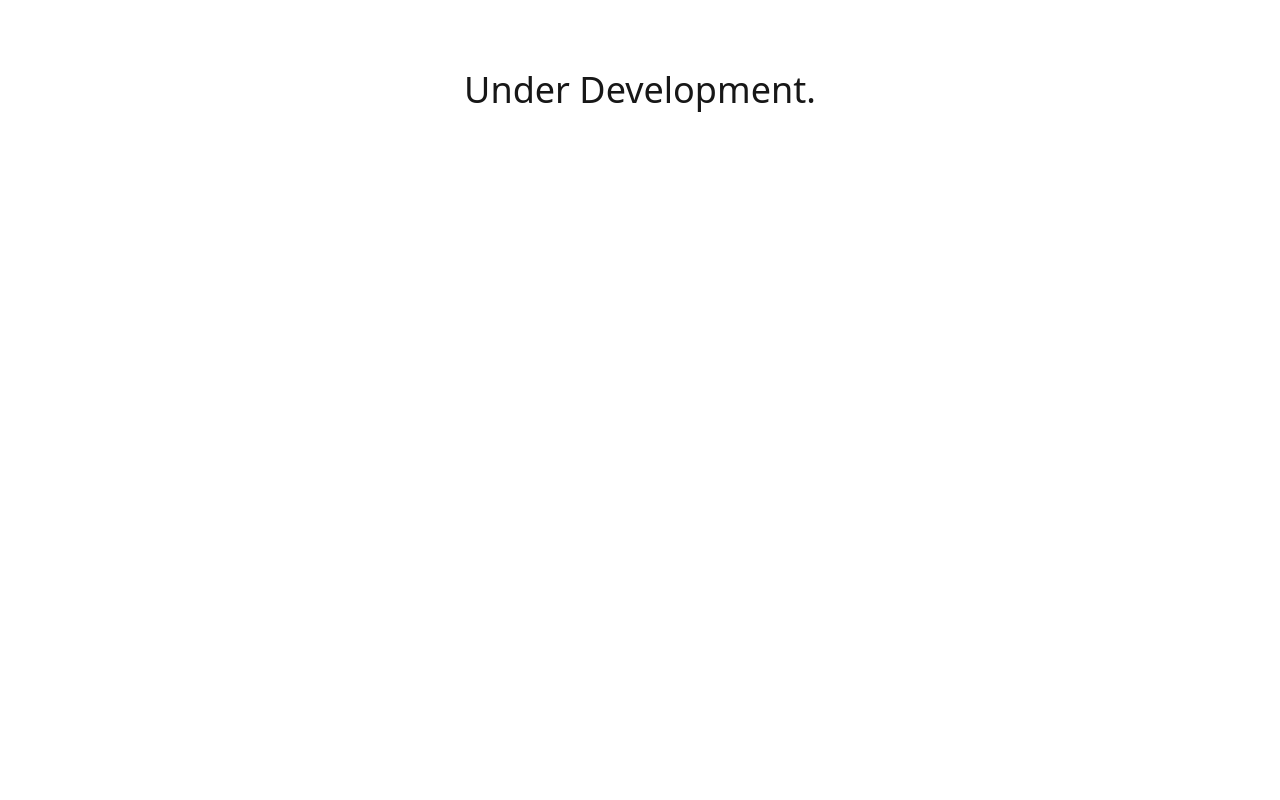
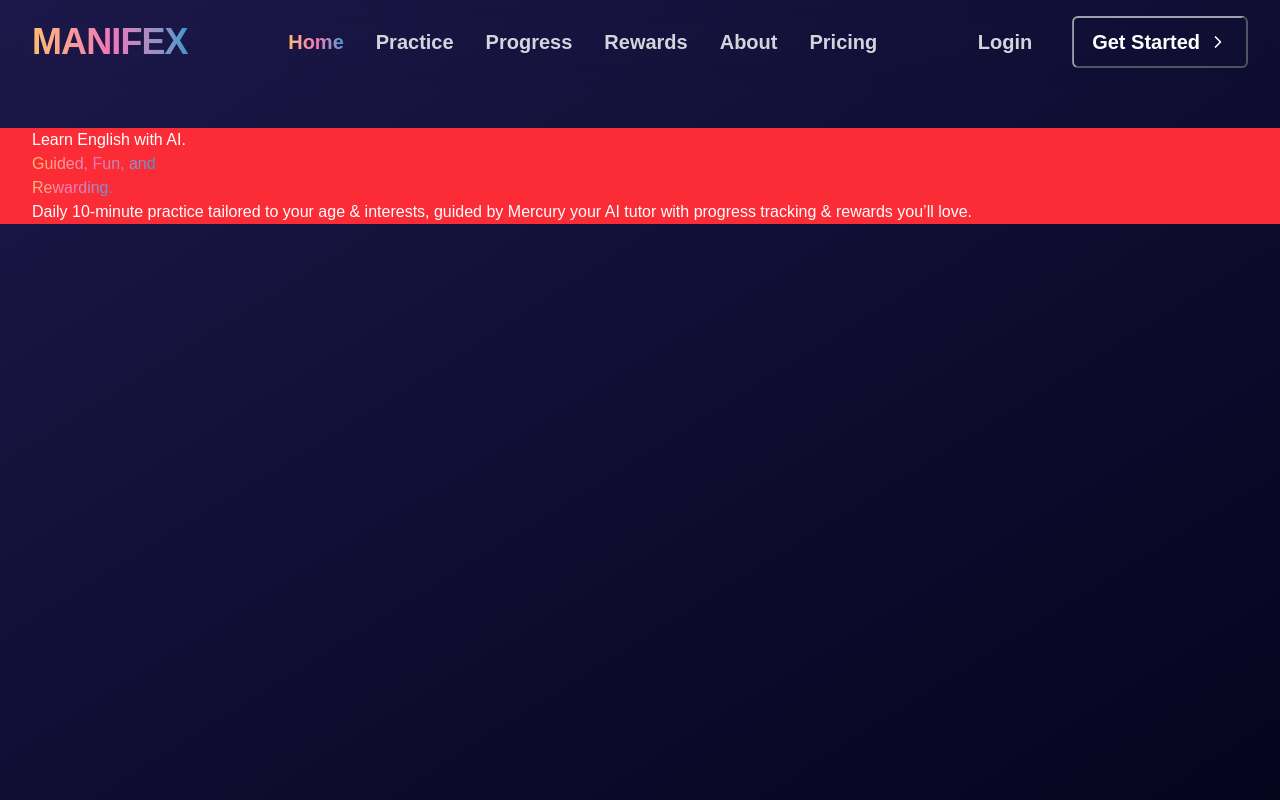
Before and after one commit to Betopia24/antoniotorre773_Web_For_Jobair, a Next.js app: page / in a window 1280 px wide. Built offline with nearby package versions, Linux system fonts and the light colour scheme.

Commit message:
UI: Working on Hero Section

```diff
--- /dev/null
+++ b/app/(root)/layout.tsx
@@ -0,0 +1,20 @@
+import Navbar from "@/components/shared/Navbar";
+import type { Metadata } from "next";
+
+export const metadata: Metadata = {
+  title: "Create Next App",
+  description: "Generated by create next app",
+};
+
+export default function Layout({
+  children,
+}: Readonly<{
+  children: React.ReactNode;
+}>) {
+  return (
+    <div>
+        <Navbar/>
+        <main>{children}</main>
+    </div>
+  );
+}
--- a/app/(root)/page.tsx
+++ b/app/(root)/page.tsx
@@ -1,9 +1,10 @@
+import Hero from "@/components/landing/Hero";
 import Image from "next/image";
 
 export default function Home() {
   return (
-    <div className="font-sans grid grid-rows-[20px_1fr_20px] items-center justify-items-center min-h-screen p-8 pb-20 gap-16 sm:p-20">
-      <h1 className="text-4xl">Under Development.</h1>
-    </div>
+    <>
+    <Hero/>
+    </>
   );
 }
--- a/app/globals.css
+++ b/app/globals.css
@@ -1,27 +1,68 @@
 @import "tailwindcss";
 
+/* Root-level custom variables */
 :root {
-  --background: #ffffff;
-  --foreground: #171717;
+  --background: #171717;
+  --foreground: #ffffff;
   --input-bg: #24253A;
+
+  /* Brand theme colors */
+  --brand-dark: #1C1849;
+  --brand-darker: #05051E;
+
+  /* Gradient brand colors */
+  --gradient-from: #FFBC6F;
+  --gradient-via: #F176B7;
+  --gradient-to: #3797CD;
 }
 
-
+/* Base styles */
 body {
   background: var(--background);
   color: var(--foreground);
   font-family: Arial, Helvetica, sans-serif;
 }
 
-/* Custom Input Utility Class */
+/* Extend Tailwind theme colors with CSS vars */
+@theme {
+  --color-brand-dark: var(--brand-dark);
+  --color-brand-darker: var(--brand-darker);
+
+  --color-gradient-from: var(--gradient-from);
+  --color-gradient-via: var(--gradient-via);
+  --color-gradient-to: var(--gradient-to);
+}
+
+/* Base layer (resets / global tweaks) */
+@layer base {
+  html {
+    scroll-behavior: smooth;
+  }
+}
+
+/* Utilities */
 @layer utilities {
+  /* Input Style */
   .input-style {
     @apply w-full px-4 py-2.5 rounded-xl text-white focus:outline-none;
     background-color: var(--input-bg);
   }
-
-  /* Focus ring color */
   .input-style:focus {
     @apply focus:ring-2 focus:ring-[#FFBC6F];
   }
+
+  /* Gradient Text */
+  .text-gradient {
+    @apply bg-gradient-to-r from-gradient-from via-gradient-via to-gradient-to text-transparent bg-clip-text;
+  }
+
+  /* Gradient Background */
+  .bg-gradient-brand {
+    @apply bg-gradient-to-r from-gradient-from via-gradient-via to-gradient-to;
+  }
+
+  /* App Container */
+  .app-container {
+    @apply container mx-auto px-4 sm:px-6 lg:px-8;
+  }
 }
--- /dev/null
+++ b/components/landing/Hero.tsx
@@ -0,0 +1,18 @@
+import React from 'react'
+
+const Hero = () => {
+  return (
+    <div className='pt-32 min-h-screen bg-gradient-to-br from-brand-dark to-brand-darker'>
+     {/*  #1C1849, #05051E this is be the gradient background from top left corner to bottom right corner */}
+     <div className='app-container bg-red-500'>
+        <div>
+            <h1>Learn English with AI. <br /><span className='text-gradient'>Guided, Fun, and </span><br /><span className='text-gradient'>Rewarding.</span></h1>
+            <p>Daily 10-minute practice tailored to your age & interests, guided by Mercury your AI tutor with progress tracking & rewards you’ll love.</p>
+        </div>
+
+     </div>
+    </div>
+  )
+}
+
+export default Hero
--- /dev/null
+++ b/components/shared/Navbar.tsx
@@ -0,0 +1,89 @@
+'use client'
+
+import { ChevronRight } from 'lucide-react'
+import Link from 'next/link'
+import { usePathname } from 'next/navigation'
+import React from 'react'
+import clsx from 'clsx'
+
+const navLinks = [
+  { href: '/', label: 'Home' },
+  { href: '/practice', label: 'Practice' },
+  { href: '/progress', label: 'Progress' },
+  { href: '/rewards', label: 'Rewards' },
+  { href: '/about', label: 'About' },
+  { href: '/pricing', label: 'Pricing' },
+]
+
+const Navbar = () => {
+  const pathname = usePathname()
+
+  return (
+    <div className="fixed top-0 inset-x-0 z-50 backdrop-blur-md">
+      {/* Thicker Navbar with responsive padding */}
+      <div className="app-container flex items-center justify-between py-4 md:py-5 xl:py-4">
+
+        {/* Branding */}
+        <div className="text-center">
+          <h1 className="inline-block text-3xl sm:text-4xl font-bold uppercase text-gradient tracking-tight">
+            Manifex
+          </h1>
+        </div>
+
+        {/* Navigation */}
+        <nav className="hidden md:flex gap-8">
+          {navLinks.map((link) => (
+            <Link
+              key={link.href}
+              href={link.href}
+              className={clsx(
+                'text-base md:text-lg xl:text-xl font-semibold transition-colors hover:text-white',
+                pathname === link.href ? 'text-gradient' : 'text-gray-300'
+              )}
+            >
+              {link.label}
+            </Link>
+          ))}
+        </nav>
+
+        {/* Buttons */}
+        <div className="flex items-center gap-10">
+          <Link
+            href="/signin"
+            className="text-gray-300 text-base md:text-lg xl:text-xl font-semibold hover:text-white"
+          >
+            Login
+          </Link>
+        <Link
+        href="/somewhere"
+        className="relative inline-flex items-center gap-2 px-5 py-3 text-base md:text-lg xl:text-xl font-semibold text-white bg-transparent rounded-md"
+        >
+        <span className="z-10">Get Started</span>
+        <ChevronRight className="w-5 h-5 z-10" />
+
+        {/* Top-left triangle (lighter border) */}
+        <div
+            className="absolute inset-0 rounded-md pointer-events-none border-[2px]"
+            style={{
+            clipPath: 'polygon(0 0, 100% 0, 0 100%)',
+            borderColor: '#9CA3AF',
+            }}
+        />
+
+        {/* Bottom-right triangle (darker border) */}
+        <div
+            className="absolute inset-0 rounded-md pointer-events-none border-[2px]"
+            style={{
+            clipPath: 'polygon(100% 100%, 0 100%, 100% 0)',
+            borderColor: '#4B5563', // Tailwind gray-700
+            }}
+        />
+        </Link>
+
+        </div>
+      </div>
+    </div>
+  )
+}
+
+export default Navbar
--- a/package.json
+++ b/package.json
@@ -9,6 +9,7 @@
   },
   "dependencies": {
     "axios": "^1.12.2",
+    "clsx": "^2.1.1",
     "lucide-react": "^0.544.0",
     "next": "15.5.4",
     "react": "19.1.0",
```
Also changed, not shown: 1 other file (tests, documents, lock files or other folders).
